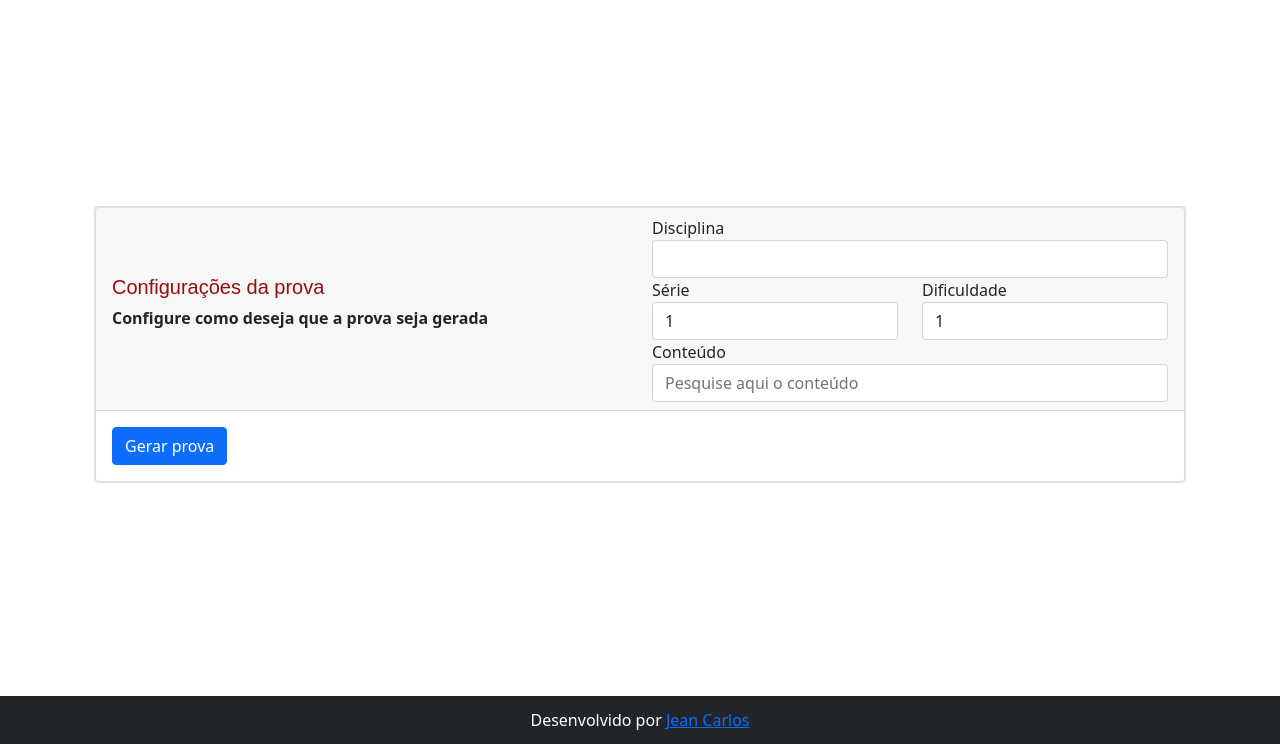
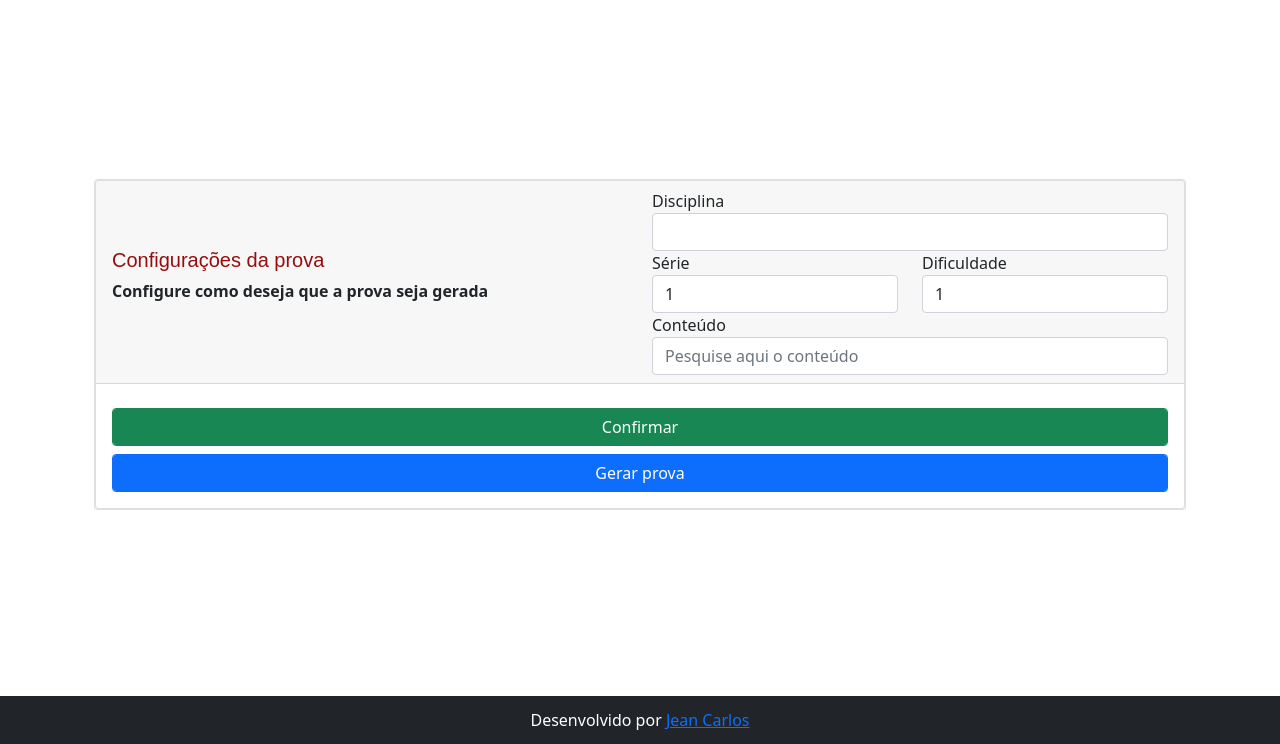
Before and after one commit to JeanCarlos899/Elaborador-de-Provas, a Django app: page / in a window 1280 px wide. Shown: the part 56-800 px from the top of the page. Run offline with Django 4.2, Linux system fonts and the light colour scheme; data that the repository does not hold is empty; some libraries are stand-ins or nearby versions.

Commit message:
Projeto quase finalizado, não consegui implementar os filtros de busca

```diff
--- a/elaboradorapp/templates/elaboradorapp/index.html
+++ b/elaboradorapp/templates/elaboradorapp/index.html
@@ -11,6 +11,7 @@
         <div class="col-mb-6">
             <div class="card">
                 <div class="card">
+                  <form class="form-group" action="." method="GET">
                     <div class="card-header">
                         <div class="row">
                             <div class="col m-auto">
@@ -20,31 +21,26 @@
                             <div class="col">
                               <div class="row">
                                 <div class="col">
-                                  <div class="form-group">
                                   <label for="exampleFormControlSelect1">Disciplina</label>
-                                    <select class="form-control" id="exampleFormControlSelect1">
+                                  <select class="form-control" id="exampleFormControlSelect1" name="disciplina_value">
                                     {% for disciplina in disciplinas %}
                                       <option>{{ disciplina.name }}</option>
                                     {% endfor %}
                                   </select>
                                 </div>
                               </div>
-                              </div>
                               <div class="row">
                                 <div class="col">
-                                  <div class="form-group">
                                   <label for="exampleFormControlSelect1">Série</label>
-                                    <select class="form-control" id="exampleFormControlSelect1">
+                                  <select class="form-control" id="exampleFormControlSelect1" name="serie_value">
                                     <option>1</option>
                                     <option>2</option>
                                     <option>3</option>
                                   </select>
                                 </div>
-                                </div>
                                 <div class="col">
-                                  <div class="form-group">
                                   <label for="exampleFormControlSelect1">Dificuldade</label>
-                                    <select class="form-control" id="exampleFormControlSelect1">
+                                  <select class="form-control" id="exampleFormControlSelect1" name="dificuldade_value">
                                     <option>1</option>
                                     <option>2</option>
                                     <option>3</option>
@@ -53,29 +49,27 @@
                                   </select>
                                 </div>
                               </div>
-                              </div>
                               <div class="row">
                                 <div class="col">
-                                  <div class="form-group">
                                   <label for="exampleFormControlSelect1">Conteúdo</label>
-                                    <input type="search" list="conteudos" class="form-control" id="exampleFormControlSelect1" placeholder="Pesquise aqui o conteúdo">
+                                  <input type="search" list="conteudos" class="form-control" name="conteudo_value" id="exampleFormControlSelect1" placeholder="Pesquise aqui o conteúdo">
                                   <datalist id="conteudos">
                                     {% for conteudo in conteudos %}
                                       <option>{{ conteudo.name }}</option>
                                     {% endfor %}
                                   </datalist>
+                                </div>
+                              </div>
+                            </div>
+                          </div>
+                        </div>
+                    <div class="card-body">
+                      <button type="submit" class="btn btn-success form-control mt-2" title="Clique para realizar a pesquisar">Confirmar</button>
+                      <a href="{% url 'elaboradorapp:listar_questoes' %}" class="btn btn-primary form-control mt-2">Gerar prova</a>
 
                     </div>
                   </div>
         </div>
     </div>
 </div>
-                    </div>
-                    <div class="card-body">
-                      <a href="#" class="btn btn-primary">Gerar prova</a>
-                    </div>
-                  </div>
-        </div>
-    </div>
-</div>
 {% endblock content %}
--- a/elaboradorapp/urls.py
+++ b/elaboradorapp/urls.py
@@ -9,4 +9,5 @@ app_name = 'elaboradorapp'
 
 urlpatterns = [
     path('', views.ElaboradorApp.as_view(), name='index'),
+    path('listar_questoes/', views.ListarQuestoes.as_view(), name='listar_questoes'),
 ]
--- a/elaboradorapp/views.py
+++ b/elaboradorapp/views.py
@@ -1,5 +1,7 @@
-from django.views.generic import ListView
+from django.views.generic import ListView, View
+from elaboradorapp.utils import GeraPDFMixin
 from .models import Question, Disciplina, Conteudo
+from django.db.models import Q
 
 class ElaboradorApp(ListView):
     model = Question
@@ -10,3 +12,31 @@ class ElaboradorApp(ListView):
         context['disciplinas'] = Disciplina.objects.all()
         context['conteudos'] = Conteudo.objects.all()
         return context
+
+class ListarQuestoes(ListView):
+    model = Question
+    template_name = 'elaboradorapp/listar_questoes.html'
+
+    def get_context_data(self, **kwargs):
+        context = super().get_context_data(**kwargs)
+        questoes = Question.objects.all()
+
+        disciplina = self.request.GET.get('disciplina_value')
+        conteudo = self.request.GET.get('conteudo_value')
+        serie = self.request.GET.get('serie_value')
+        dificuldade = self.request.GET.get('dificuldade_value')
+
+        if disciplina:
+            questoes = Question.objects.filter(Q(disciplina__icontains=disciplina) & Q(conteudo__icontains=conteudo) & Q(serie__icontains=serie) & Q(dificuldade__icontains=dificuldade))
+            print("tem disciplina")
+
+        context.update({
+            'questoes': questoes,
+
+        })
+        return context
+
+
+class ListarQuestoesPDF(View, GeraPDFMixin):
+    def get(self, request, *args, **kwargs):
+        questoes = Question.objects.all()
```
Also changed, not shown: elaboradorapp/templates/elaboradorapp/listar_questoes.html (added, +19 -0 lines), elaboradorapp/utils.py (added, +17 -0 lines). Lines whose indentation alone changed are shown as unchanged.
